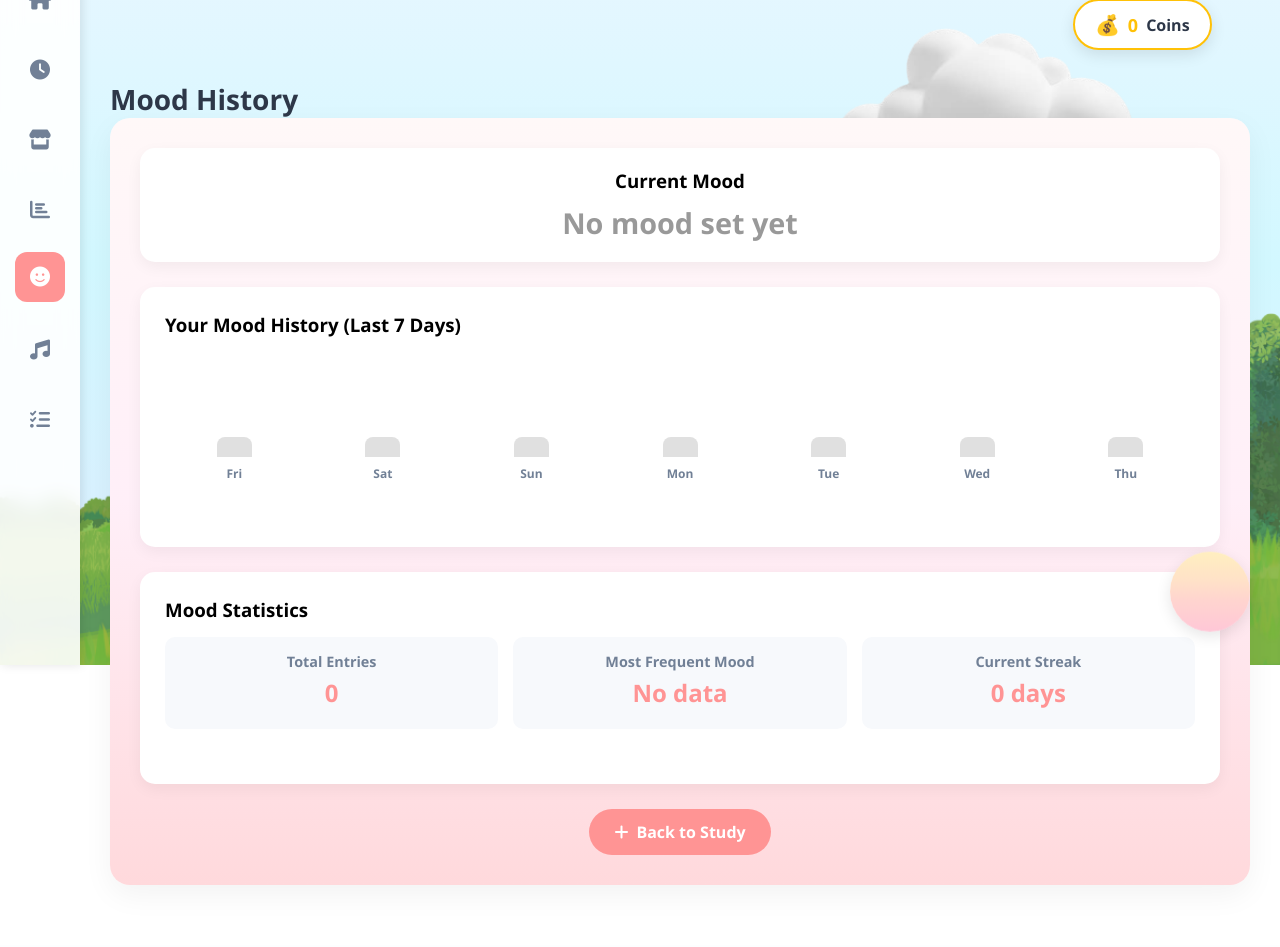
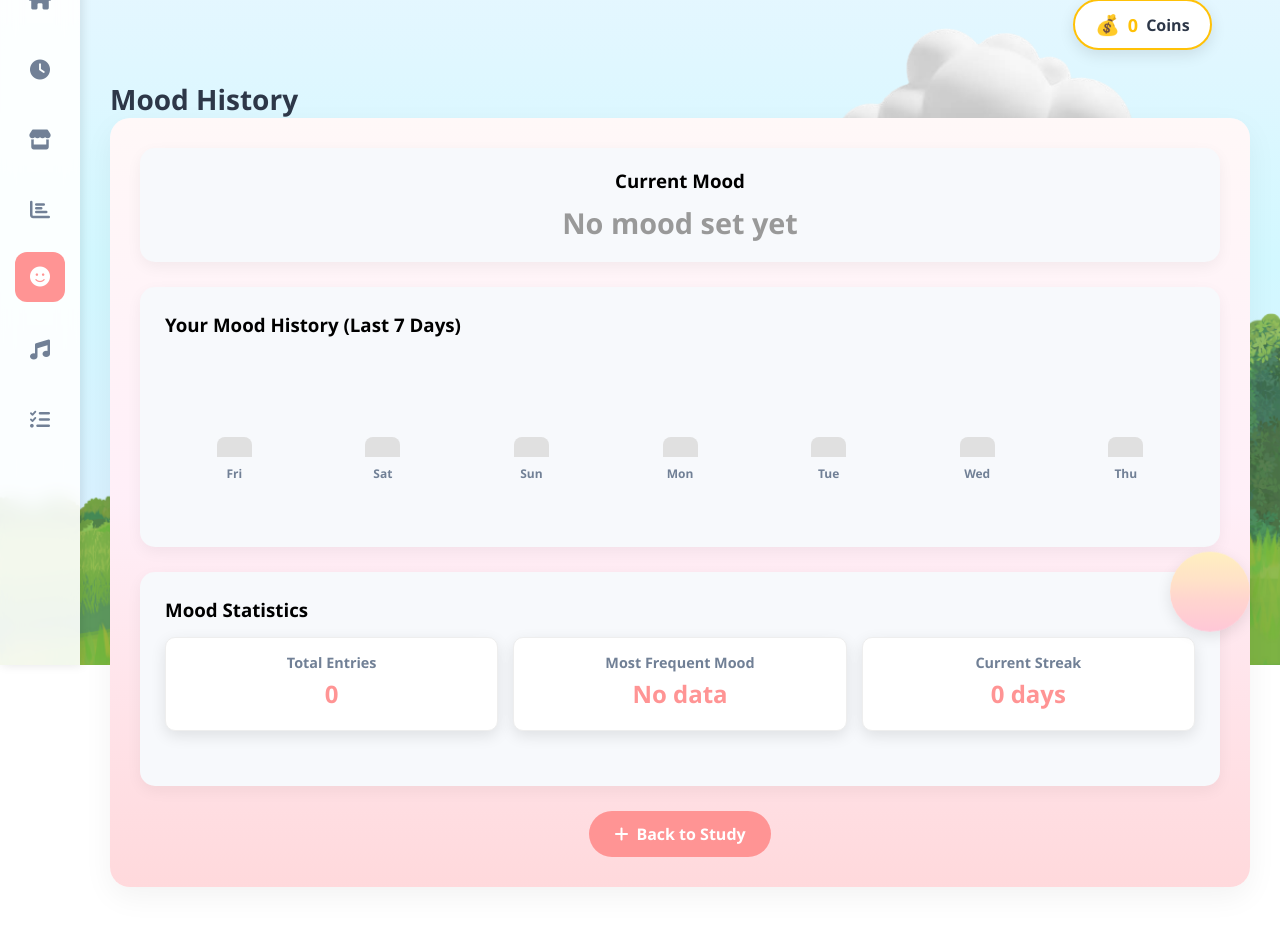
Before and after one commit to phngan23/Group-4-Python-Project, a Django app: page /emotion/history/ in a window 1280 px wide. Shown: the part 135-1082 px from the top of the page. Before the commit the page ends 1020 px from the top, so only its background shows below. Run offline with Django 5.2, Linux system fonts and the light colour scheme; the visitor is signed in with stand-in values (Sample User, id 1); data comes from the database, SQL or seed files in the repository; data that the repository does not hold is empty; parts of the project's set-up code (start-up, migrations or seed data) failed here and were passed over.

Commit message:
Change background colors in emotion_view.html

```diff
--- a/emotion/templates/emotion/emotion_view.html
+++ b/emotion/templates/emotion/emotion_view.html
@@ -44,7 +44,7 @@
 {% block extra_css %}
 <style>
 .current-mood-section {
-    background: white;
+    background: var(--light);
     border-radius: 15px;
     padding: 20px;
     margin-bottom: 25px;
@@ -60,7 +60,7 @@
 }
 
 .mood-history-section {
-    background: white;
+    background: var(--light);
     border-radius: 15px;
     padding: 25px;
     margin-bottom: 25px;
@@ -100,7 +100,7 @@
 }
 
 .mood-stats {
-    background: white;
+    background: var(--light);
     border-radius: 15px;
     padding: 25px;
     margin-bottom: 25px;
@@ -115,10 +115,12 @@
 }
 
 .stat-item {
-    background: var(--light);
+    background: white;
     padding: 15px;
     border-radius: 10px;
     text-align: center;
+    box-shadow: 0 5px 15px rgba(0, 0, 0, 0.1);
+    border: 1px solid #eee;
 }
 
 .stat-value {
```
